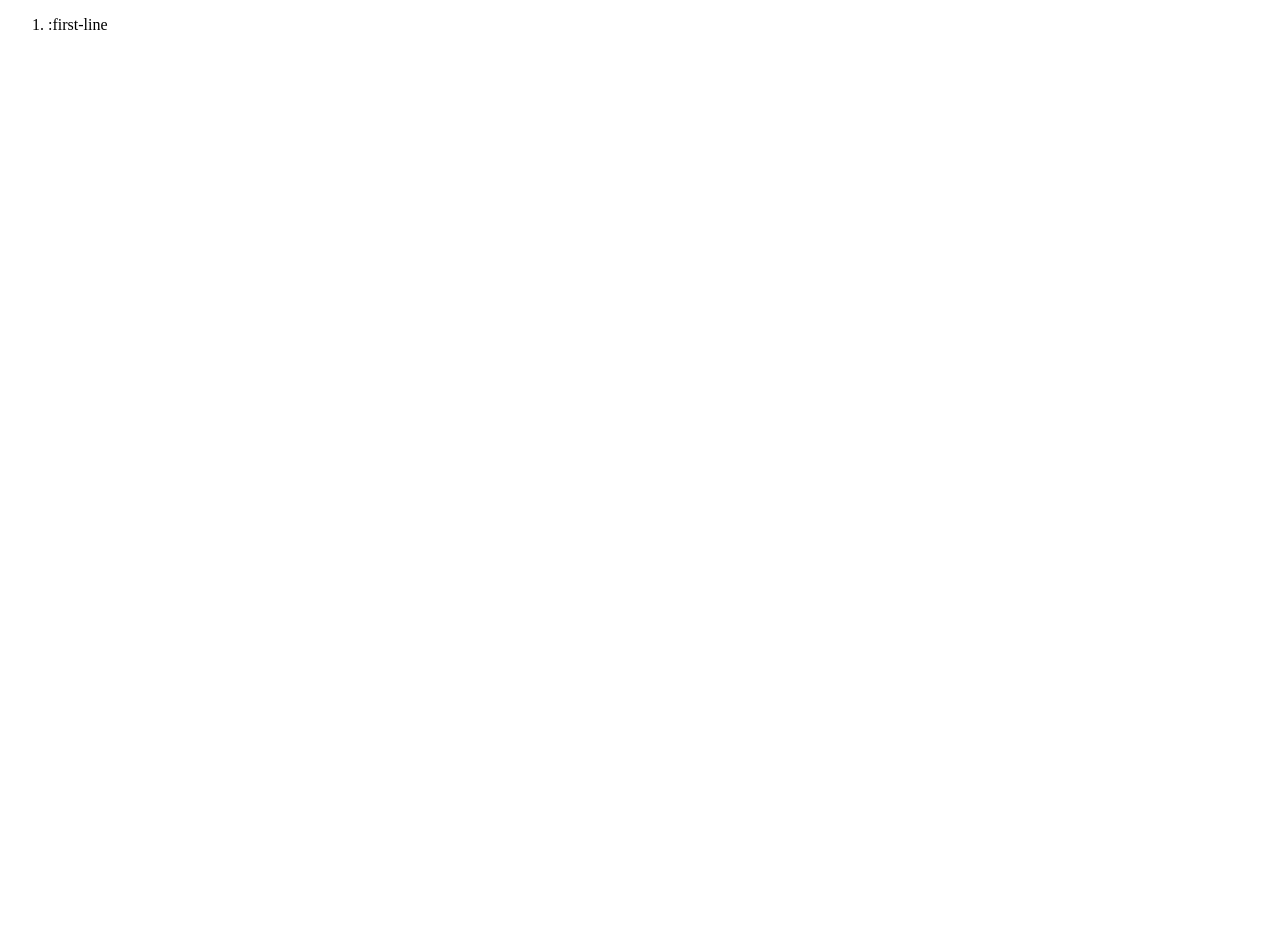
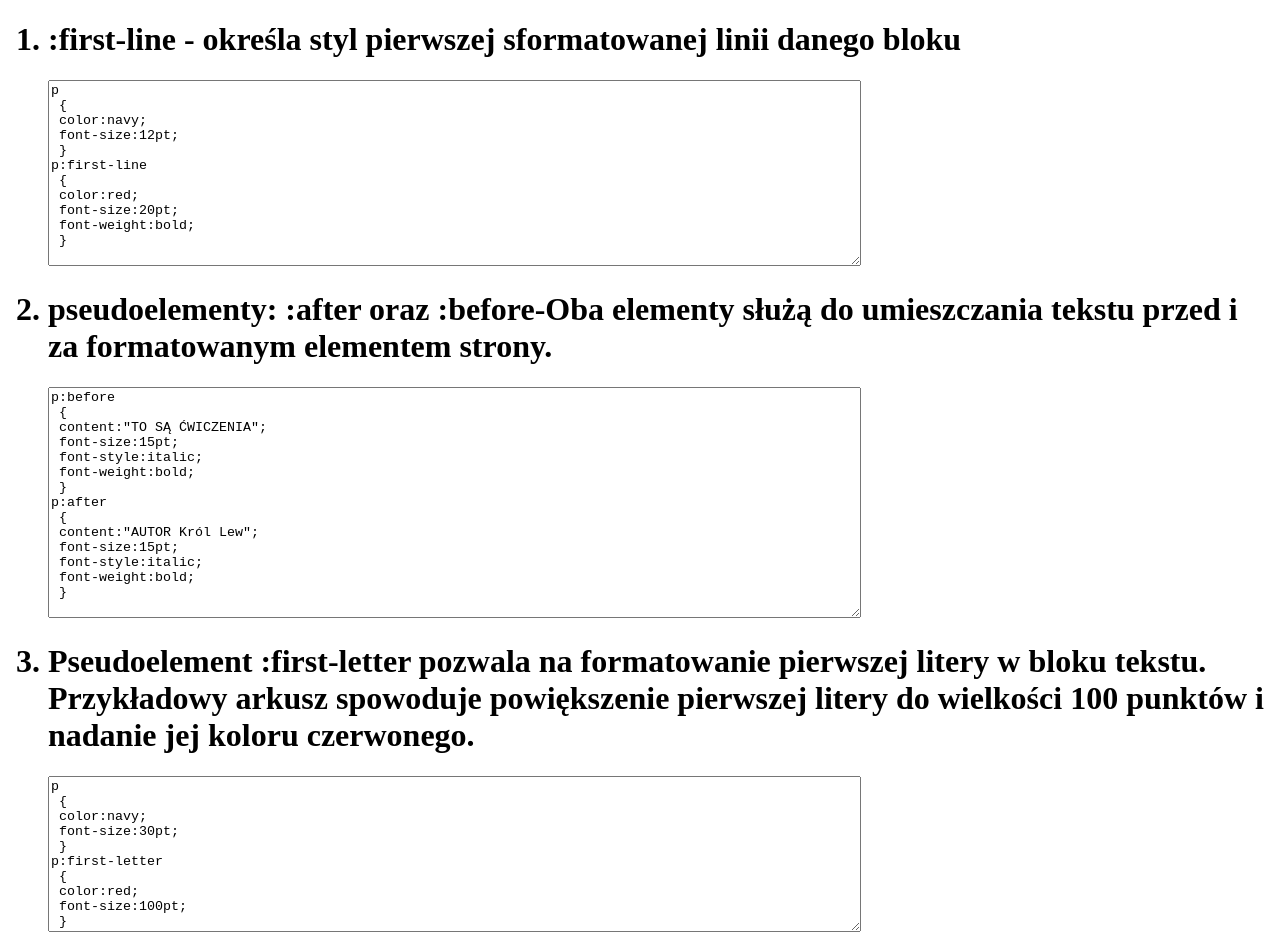
Before and after one commit to PawelK1P/CSS_Karmasz, a plain HTML site: page zadanie64_karm.html in a window 1280 px wide. Before the commit the page ends 800 px from the top, so only its background shows below. Drawn offline with Linux system fonts and the light colour scheme.

Commit message:
Add files via upload

```diff
--- a/zadanie64_karm.html
+++ b/zadanie64_karm.html
@@ -6,4 +6,52 @@
 </head>
 <body>
 <ol type="1">
-<li> :first-line
+<h1> <li> :first-line - określa styl pierwszej sformatowanej linii danego bloku </h1>
+<textarea cols="99" rows="12">
+p
+ {
+ color:navy;
+ font-size:12pt;
+ }
+p:first-line
+ {
+ color:red;
+ font-size:20pt;
+ font-weight:bold;
+ }
+ </textarea>
+ <h1> <li> pseudoelementy: :after oraz :before-Oba elementy służą do umieszczania tekstu przed i za
+formatowanym elementem strony. </h1>
+<textarea cols="99" rows="15">
+p:before
+ {
+ content:"TO SĄ ĆWICZENIA";
+ font-size:15pt;
+ font-style:italic;
+ font-weight:bold;
+ }
+p:after
+ {
+ content:"AUTOR Król Lew";
+ font-size:15pt;
+ font-style:italic;
+ font-weight:bold;
+ }
+ </textarea>
+ <h1> <li> Pseudoelement :first-letter pozwala na formatowanie pierwszej litery w bloku
+tekstu.
+Przykładowy arkusz spowoduje powiększenie pierwszej litery do wielkości 100 punktów i
+nadanie jej koloru czerwonego. </h1>
+<textarea cols="99" rows="10">
+p
+ {
+ color:navy;
+ font-size:30pt;
+ }
+p:first-letter
+ {
+ color:red;
+ font-size:100pt;
+ }
+</textarea>
+</ol>
```
Also changed, not shown: index.html (+1 -0 lines).
